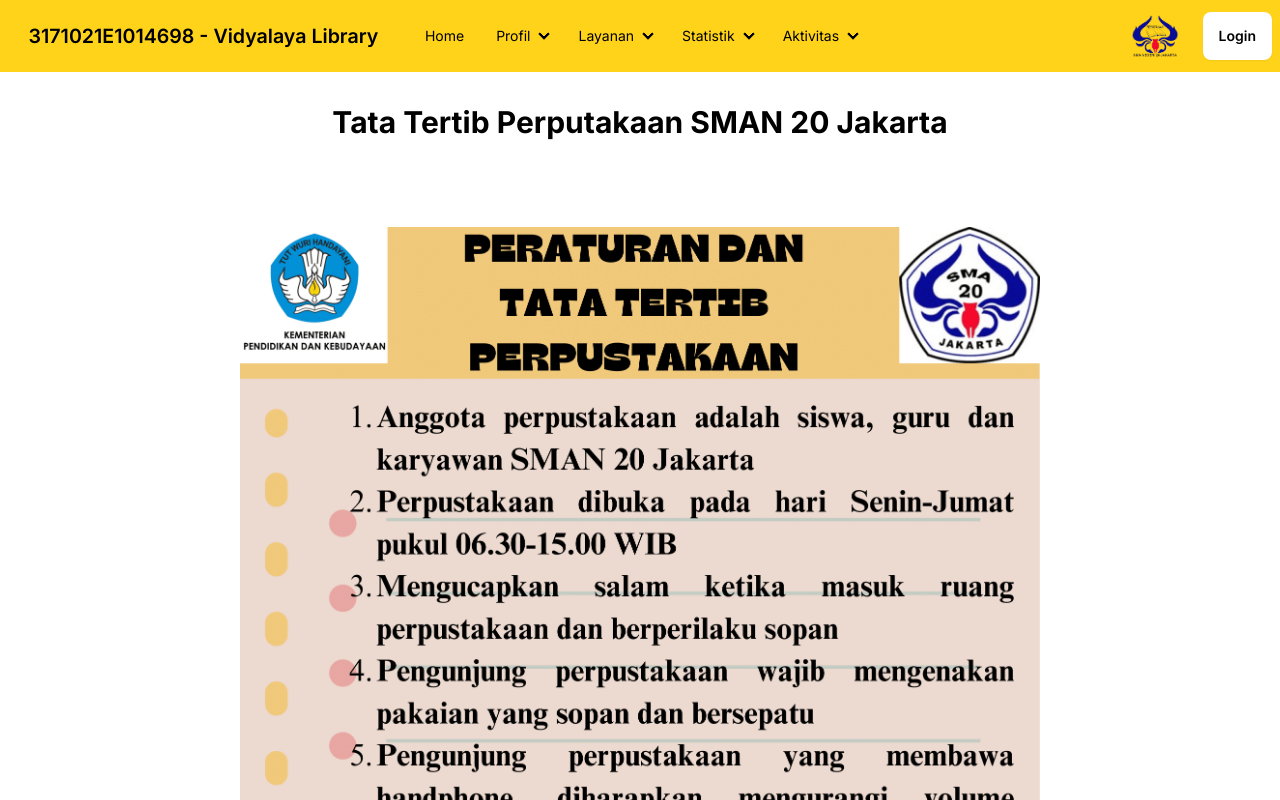
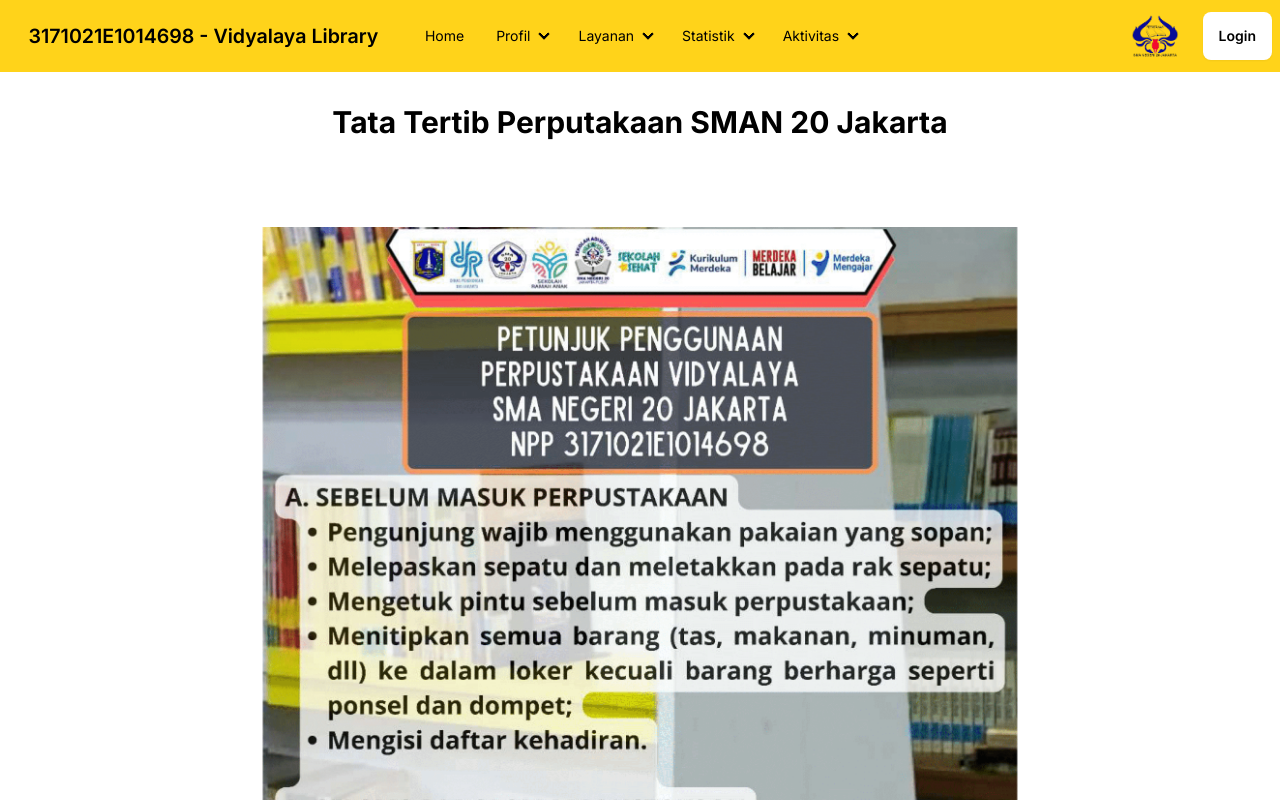
Before and after one commit to ChristianJehoshaphatS/perpustakaansman20, a Next.js app: page /profile/tata-tertib in a window 1280 px wide. Shown: the top 800 px of the page. Built offline with nearby package versions, Linux system fonts and the light colour scheme; no server answers.

Commit message:
Update: Kurang statistik dan kegiatan baru

```diff
--- a/src/app/profile/identitas/page.tsx
+++ b/src/app/profile/identitas/page.tsx
@@ -3,7 +3,7 @@ export default function Identitas() {
     <main className="bg-white h-full w-full pt-[4rem] flex justify-center prose max-w-full">
       <div className="w-3/4 flex flex-col items-center">
         <h1 className="text-3xl font-bold self-start text-center mt-10 text-black  w-full">
-          Identitas Perputakaan SMAN 20 Jakarta
+          Identitas Perputakaan Vidyalaya SMA Negeri 20 Jakarta
         </h1>
         <br />
         <div className="w-1/2 px-1 h-1 bg-[#ffd31a]"></div>
--- a/src/app/profile/tata-tertib/page.tsx
+++ b/src/app/profile/tata-tertib/page.tsx
@@ -10,9 +10,9 @@ export default function TataTertib() {
 				<br />
 
 				<Image
-					src={"/profile/ttp.png"}
+					src={"/profile/ttp2.png"}
 					width={800}
-					height={800}
+					height={1200}
 					alt="Visi dan Misi"
 				/>
 			</div>
--- a/src/app/profile/visi-misi/page.tsx
+++ b/src/app/profile/visi-misi/page.tsx
@@ -17,7 +17,7 @@ export default function VisidanMisi() {
           alt="Visi dan Misi"
         />
         <h1 className="text-3xl font-bold self-start text-center mt-10 text-black  w-full">
-          Kata Sambutan Kepala Perpustakaan SMAN 20 Jakarta
+          Kata Sambutan Kepala Perpustakaan Vidyalaya SMAN 20 Jakarta
         </h1>
         <div className="flex flex-row items-star">
           <div className="flex-col flex w-full items-center">
--- a/src/app/statistik/jumlah-pengunjung/page.tsx
+++ b/src/app/statistik/jumlah-pengunjung/page.tsx
@@ -25,6 +25,7 @@ export default async function StatsPengunjung() {
             <LoadPdf
               link={
                 "https://drive.google.com/file/d/1kcBk0EoKCcZqoTj08WtUuinZ0XsVc0_z/view?usp=drive_link"
+
               }
               width={"100%"}
               height={"80%"}
```
Also changed, not shown: public/profile/ttp2.png (added).
